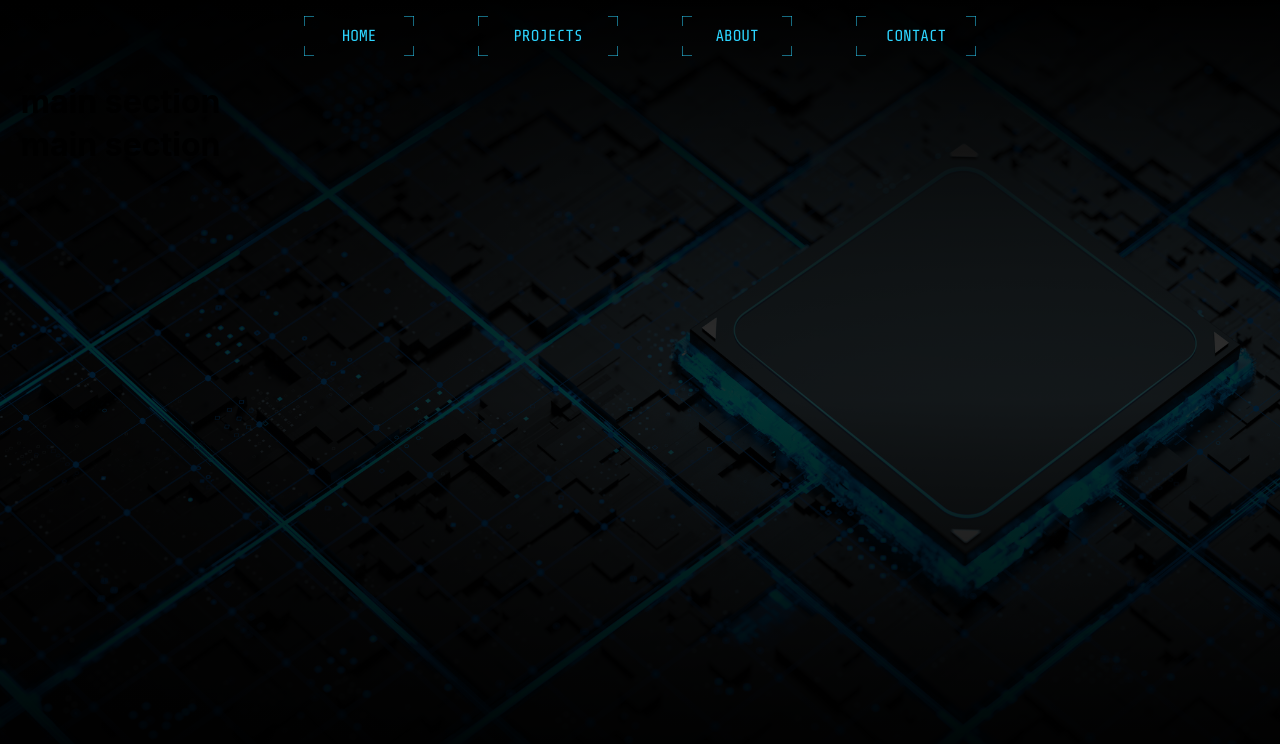
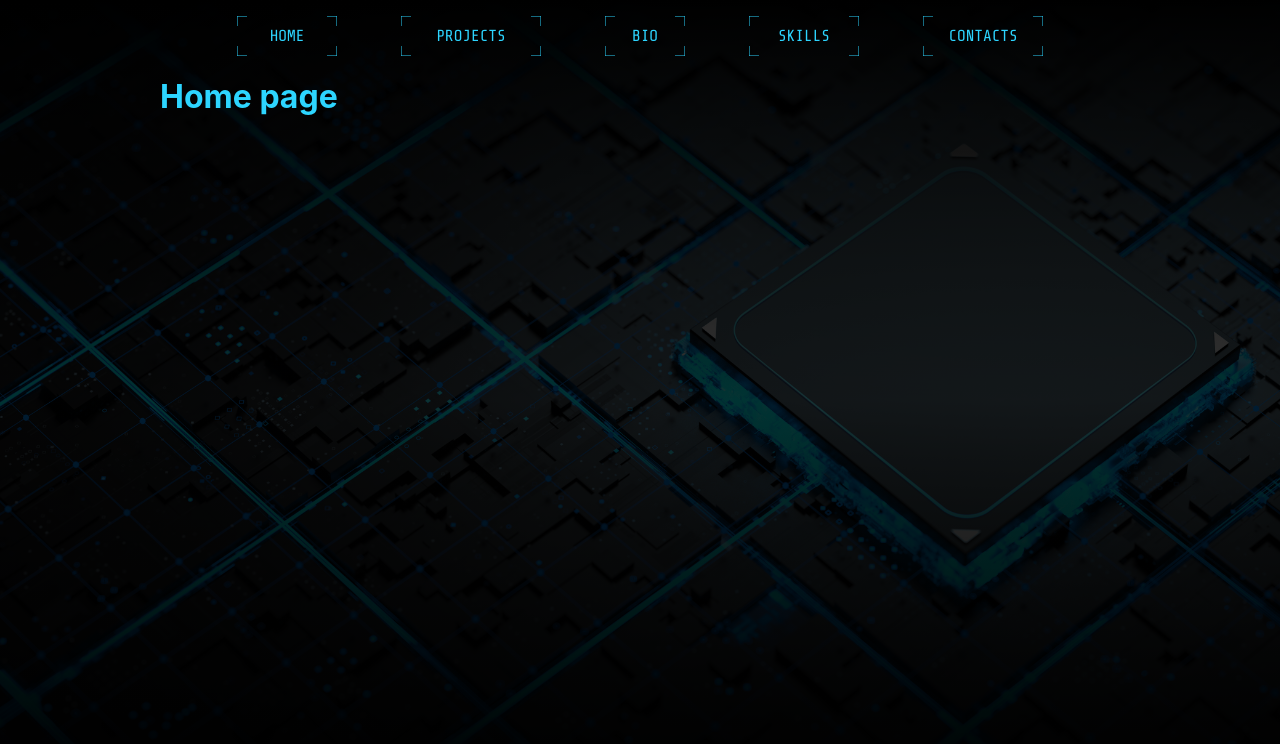
Before and after one commit to Belyayev/portfolio, a React (Create React App) app: page / in a window 1280 px wide. Shown: the top 744 px of the page. Built offline with nearby package versions, Linux system fonts and the light colour scheme.

Commit message:
implemented routing

```diff
--- a/package.json
+++ b/package.json
@@ -12,6 +12,7 @@
     "@types/react-dom": "^17.0.11",
     "react": "^17.0.2",
     "react-dom": "^17.0.2",
+    "react-router-dom": "^6.2.1",
     "react-scripts": "5.0.0",
     "typescript": "^4.5.4",
     "web-vitals": "^2.1.3"
--- a/src/App.css
+++ b/src/App.css
@@ -36,6 +36,11 @@ header {
 
 main {
   grid-area: m;
+  justify-self: center;
+}
+.main {
+  color: rgb(45, 213, 255);
+  width: 60rem;
 }
 
 footer {
--- a/src/App.tsx
+++ b/src/App.tsx
@@ -1,27 +1,53 @@
-import React from "react";
 import "./App.css";
 import SvgButton from "./components/SvgButton";
+import Home from "./pages/Home";
+import Projects from "./pages/Projects";
+import Bio from "./pages/Bio";
+import Skills from "./pages/Skills";
+import Contacts from "./pages/Contacts";
+
+import { BrowserRouter, Routes, Route, Link } from "react-router-dom";
 
 function App() {
   return (
     <div className="App">
+      <BrowserRouter>
         <header>
           <div className="header">
-          <SvgButton color="rgb(45, 213, 255)" text="HOME" x={110} />
+            <Link to="/">
+              <SvgButton color="rgb(45, 213, 255)" text="HOME" x={100} />
+            </Link>
+            <Link to="/projects">
               <SvgButton color="rgb(45, 213, 255)" text="PROJECTS" x={140} />
-          <SvgButton color="rgb(45, 213, 255)" text="ABOUT" x={110} />
-          <SvgButton color="rgb(45, 213, 255)" text="CONTACT" x={120} />
+            </Link>
+            <Link to="/bio">
+              <SvgButton color="rgb(45, 213, 255)" text="BIO" x={80} />
+            </Link>
+            <Link to="/skills">
+              <SvgButton color="rgb(45, 213, 255)" text="SKILLS" x={110} />
+            </Link>
+            <Link to="/contacts">
+              <SvgButton color="rgb(45, 213, 255)" text="CONTACTS" x={120} />
+            </Link>
           </div>
         </header>
         <main>
-        <h1 className="text">main section</h1>
-        <h1 className="text">main section</h1>
+          <div className="main">
+            <Routes>
+              <Route path="/" element={<Home />} />
+              <Route path="/projects" element={<Projects />} />
+              <Route path="/bio" element={<Bio />} />
+              <Route path="/skills" element={<Skills />} />
+              <Route path="/contacts" element={<Contacts />} />
+            </Routes>
+          </div>
         </main>
         <footer>
           <div className="footer">
             <h1 className="text">footer</h1>
           </div>
         </footer>
+      </BrowserRouter>
     </div>
   );
 }
--- /dev/null
+++ b/src/pages/Bio.tsx
@@ -0,0 +1,23 @@
+/*
+Sci-Fi styled react component button
+made using SVG with animations on hover and click
+it takes optional parameters for size, color and text
+all functionality is packed into single component file
+--------------------------------------------
+import SvgButton from "./SvgButton";
+<SvgButton text="home" color="red" x={100} y={30} />
+--------------------------------------------
+https://github.com/Belyayev/svg-payground
+*/
+
+import { useState } from "react";
+
+function Bio() {
+  return (
+    <div>
+      <h1>Bio page</h1>
+    </div>
+  );
+}
+
+export default Bio;
--- /dev/null
+++ b/src/pages/Contacts.tsx
@@ -0,0 +1,23 @@
+/*
+Sci-Fi styled react component button
+made using SVG with animations on hover and click
+it takes optional parameters for size, color and text
+all functionality is packed into single component file
+--------------------------------------------
+import SvgButton from "./SvgButton";
+<SvgButton text="home" color="red" x={100} y={30} />
+--------------------------------------------
+https://github.com/Belyayev/svg-payground
+*/
+
+import { useState } from "react";
+
+function Contacts() {
+  return (
+    <div>
+      <h1>Contacts page</h1>
+    </div>
+  );
+}
+
+export default Contacts;
--- /dev/null
+++ b/src/pages/Home.tsx
@@ -0,0 +1,23 @@
+/*
+Sci-Fi styled react component button
+made using SVG with animations on hover and click
+it takes optional parameters for size, color and text
+all functionality is packed into single component file
+--------------------------------------------
+import SvgButton from "./SvgButton";
+<SvgButton text="home" color="red" x={100} y={30} />
+--------------------------------------------
+https://github.com/Belyayev/svg-payground
+*/
+
+import { useState } from "react";
+
+function Home() {
+  return (
+    <div>
+      <h1>Home page</h1>
+    </div>
+  );
+}
+
+export default Home;
--- /dev/null
+++ b/src/pages/Projects.tsx
@@ -0,0 +1,23 @@
+/*
+Sci-Fi styled react component button
+made using SVG with animations on hover and click
+it takes optional parameters for size, color and text
+all functionality is packed into single component file
+--------------------------------------------
+import SvgButton from "./SvgButton";
+<SvgButton text="home" color="red" x={100} y={30} />
+--------------------------------------------
+https://github.com/Belyayev/svg-payground
+*/
+
+import { useState } from "react";
+
+function Projects() {
+  return (
+    <div>
+      <h1>Projects page</h1>
+    </div>
+  );
+}
+
+export default Projects;
--- /dev/null
+++ b/src/pages/Skills.tsx
@@ -0,0 +1,23 @@
+/*
+Sci-Fi styled react component button
+made using SVG with animations on hover and click
+it takes optional parameters for size, color and text
+all functionality is packed into single component file
+--------------------------------------------
+import SvgButton from "./SvgButton";
+<SvgButton text="home" color="red" x={100} y={30} />
+--------------------------------------------
+https://github.com/Belyayev/svg-payground
+*/
+
+import { useState } from "react";
+
+function Skills() {
+  return (
+    <div>
+      <h1>Skills page</h1>
+    </div>
+  );
+}
+
+export default Skills;
```
Also changed, not shown: 1 other file (tests, documents, lock files or other folders). Lines whose indentation alone changed are shown as unchanged.
